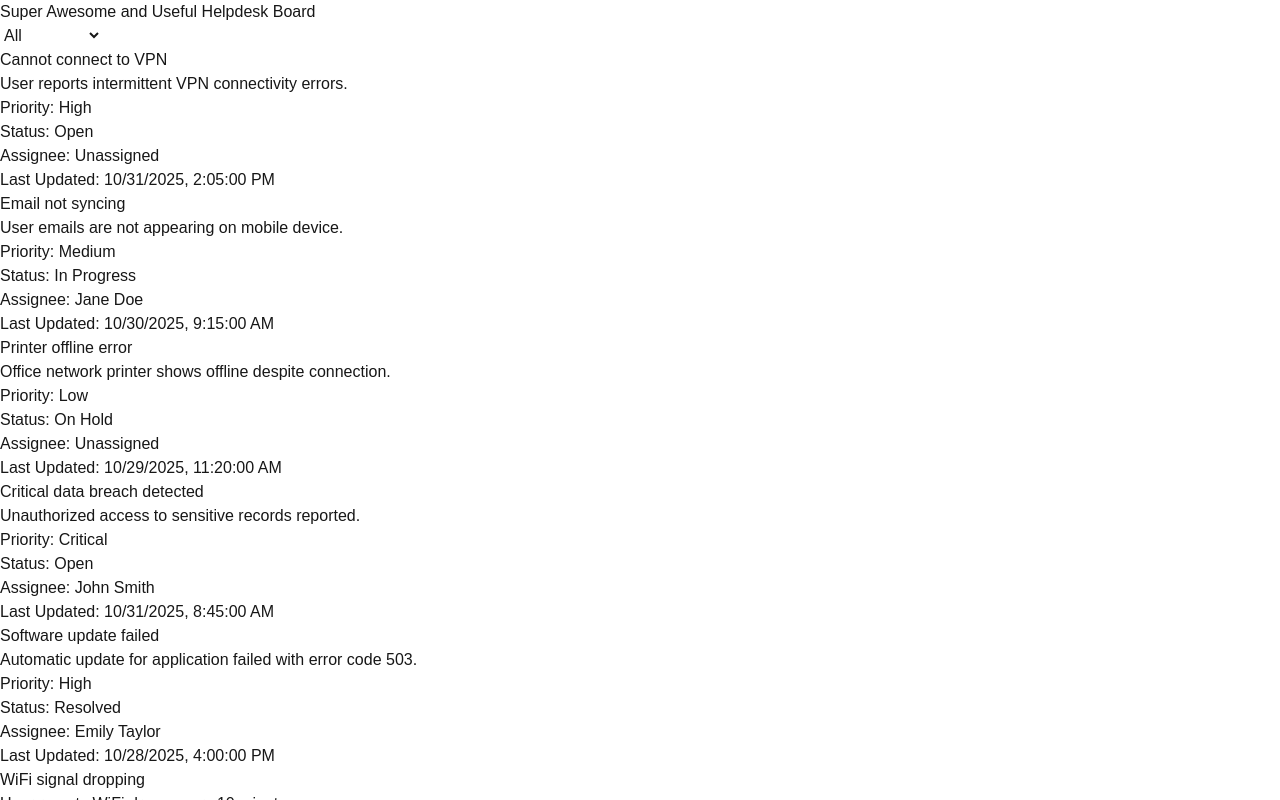
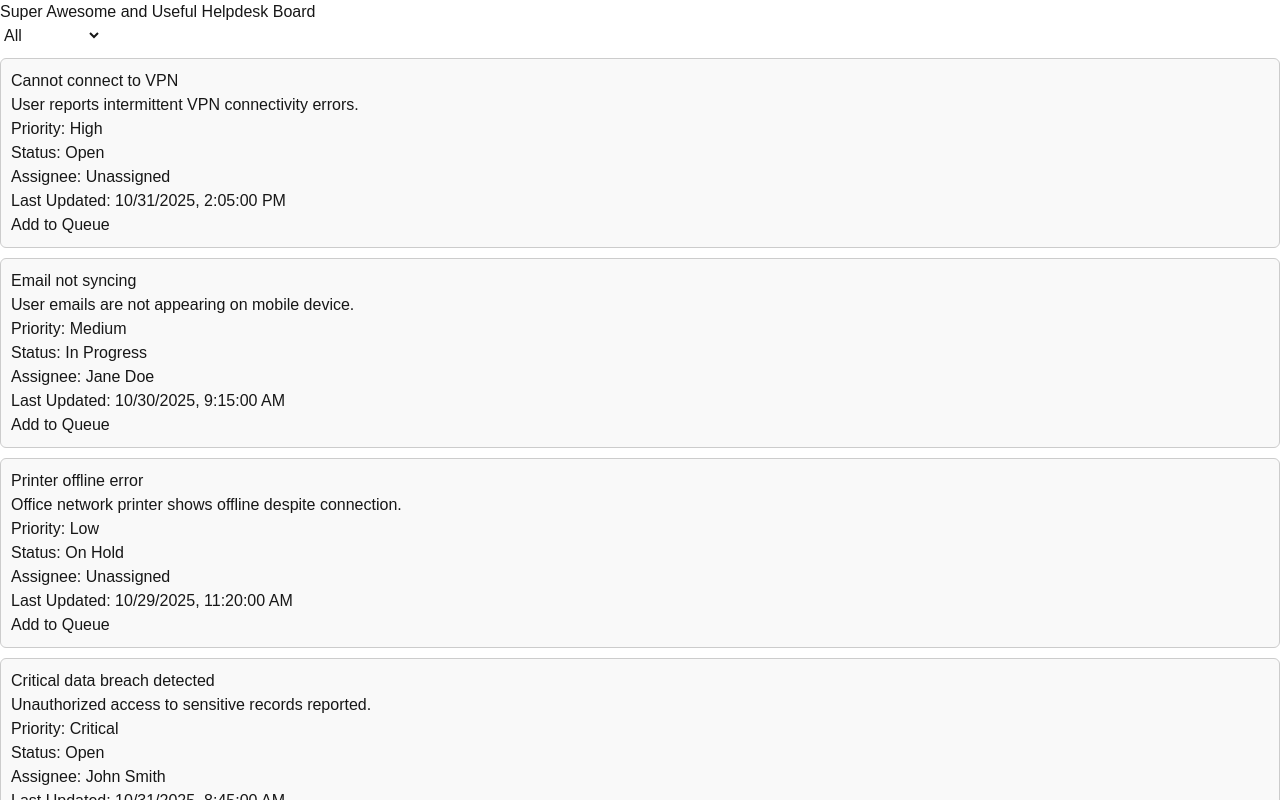
Before and after one commit to alexmenendez1/helpdesk-board, a Next.js app: page / in a window 1280 px wide. Shown: the top 800 px of the page. Built offline with nearby package versions, Linux system fonts and the light colour scheme.

Commit message:
added queue button. this shit is ass

```diff
--- a/src/app/components/Board.jsx
+++ b/src/app/components/Board.jsx
@@ -8,6 +8,7 @@ import StatusFilter from "./StatusFilter";
 export default function TicketBoard() {
     const [ tickets, setTickets ] = useState([]);
     const [selectedStatus, setSelectedStatus] = useState("All");
+    const [queue, setQueue] = useState([]);
 
     useEffect(() => {
         fetch('/api/tickets')
@@ -46,13 +47,22 @@ useEffect(() => {
     }, Math.floor(Math.random() * 4000) + 6000);
     return () => clearInterval(interval);
 }, []);
+const filteredTickets = tickets.filter(ticket =>
+     selectedStatus === "All" || ticket.status === selectedStatus
+);
+
+function addToQueue(ticket) {
+    console.log(`Adding ticket ${ticket.id} to queue`);
+    setQueue(prevQueue => [...prevQueue, ticket]);
+}
+
 return (
     <div>
         <StatusFilter
             selectedStatus={selectedStatus}
             onStatusChange={setSelectedStatus}
         />
-<TicketList tickets={tickets} />
+<TicketList tickets={filteredTickets} onAddToQueue={addToQueue} />
 </div>
 );
 }
--- a/src/app/components/TicketCard.jsx
+++ b/src/app/components/TicketCard.jsx
@@ -1,14 +1,28 @@
 "use client";
 import React from "react";
-export default function TicketCard({ ticket }) {
+
+export default function TicketCard({ ticket, onAddToQueue }) {
     return (
-        <div className="ticket-card">
+        <div
+            style={{
+                border: "1px solid #ccc",
+                borderRadius: "6px",
+                padding: "10px",
+                margin: "10px 0",
+                backgroundColor: "#f9f9f9",
+            }}
+        >
             <h3>{ticket.title}</h3>
             <p>{ticket.description}</p>
             <p>Priority: {ticket.priority}</p>
             <p>Status: {ticket.status}</p>
             <p>Assignee: {ticket.assignee}</p>
             <p>Last Updated: {new Date(ticket.updatedAt).toLocaleString()}</p>
+
+
+
+            <button onClick={()=> onAddToQueue(ticket)}>Add to Queue</button>
+
         </div>
     );
 }
--- a/src/app/components/TicketList.jsx
+++ b/src/app/components/TicketList.jsx
@@ -1,11 +1,16 @@
 "use client";
 import React from "react";
 import TicketCard from "./TicketCard";
-export default function TicketList({ tickets }) {
-   return (
+
+export default function TicketList({ tickets, onAddToQueue }) {
+    return (
         <div>
             {tickets.map(ticket => (
-                <TicketCard key={ticket.id} ticket={ticket} />
+                <TicketCard
+                    key={ticket.id}
+                    ticket={ticket}
+                    onAddToQueue={onAddToQueue}
+                />
             ))}
         </div>
     );
```
